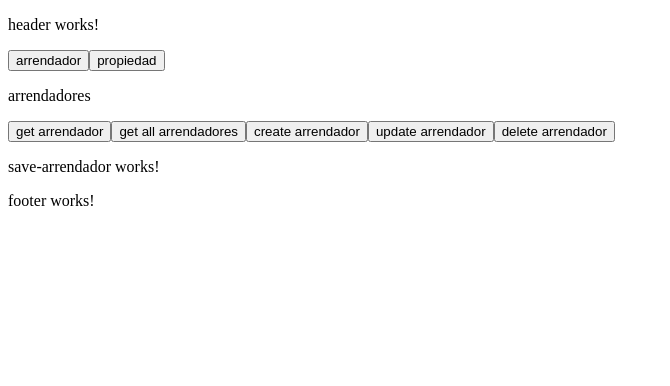
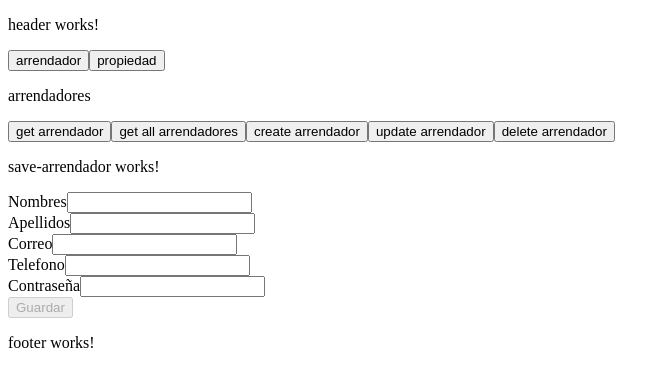
Before and after one commit to KJAIMESC/Proyecto-Web-Frontend, an Angular app: page /arrendadores/create in a window 1280 px wide. Shown: the top 386 px of the page, without its empty margins (0-670 px from the left). Built offline with nearby package versions, Linux system fonts and the light colour scheme.

Commit message:
create form and validators made
;-;

```diff
--- a/src/app/components/arrendador-crud/get-all-arrendador/get-all-arrendador.component.html
+++ b/src/app/components/arrendador-crud/get-all-arrendador/get-all-arrendador.component.html
@@ -1,7 +1,7 @@
 <p>get-all-arrendador works!</p>
 <ul>
     <li *ngFor="let arrendador of arrendadores">
-      {{ arrendador.nombres }} {{ arrendador.apellidos }} - {{ arrendador.correo }}
+      {{arrendador.id_arrendador}} -- {{ arrendador.nombres }} {{ arrendador.apellidos }} - {{ arrendador.correo }}
     </li>
 </ul>
 <p>probando!</p>
--- a/src/app/components/arrendador-crud/save-arrendador/save-arrendador.component.html
+++ b/src/app/components/arrendador-crud/save-arrendador/save-arrendador.component.html
@@ -1 +1,47 @@
 <p>save-arrendador works!</p>
+
+<form [formGroup]="arrendadorForm" (ngSubmit)="saveArrendador()">
+    <div class="form-group">
+      <label for="nombres">Nombres</label>
+      <input type="text" class="form-control" id="nombres" formControlName="nombres">
+      <div *ngIf="arrendadorForm.get('nombres')?.invalid && arrendadorForm.get('nombres')?.touched" class="text-danger">
+        Nombres requeridos
+      </div>
+    </div>
+
+    <div class="form-group">
+      <label for="apellidos">Apellidos</label>
+      <input type="text" class="form-control" id="apellidos" formControlName="apellidos">
+      <div *ngIf="arrendadorForm.get('apellidos')?.invalid && arrendadorForm.get('apellidos')?.touched" class="text-danger">
+        Apellidos requeridos
+      </div>
+    </div>
+
+    <div class="form-group">
+      <label for="correo">Correo</label>
+      <input type="email" class="form-control" id="correo" formControlName="correo" required>
+      <div *ngIf="arrendadorForm.get('correo')?.invalid && arrendadorForm.get('correo')?.touched" class="text-danger">
+        Correo electrónico inválido
+      </div>
+    </div>
+
+    <div class="form-group">
+      <label for="telefono">Telefono</label>
+      <input type="tel" class="form-control" id="telefono" formControlName="telefono">
+      <div *ngIf="arrendadorForm.get('telefono')?.invalid && arrendadorForm.get('telefono')?.touched" class="text-danger">
+        Teléfono requerido
+      </div>
+    </div>
+    <div class="form-group">
+      <label for="contrasena">Contraseña</label>
+      <input type="password" class="form-control" id="contrasena" formControlName="contrasena" required>
+      <div *ngIf="arrendadorForm.get('contrasena')?.hasError('required') && arrendadorForm.get('contrasena')?.touched" class="text-danger">
+        Contraseña requerida
+      </div>
+      <div *ngIf="arrendadorForm.get('contrasena')?.hasError('minlength') && arrendadorForm.get('contrasena')?.touched" class="text-danger">
+        La contraseña debe tener al menos 8 caracteres
+      </div>
+    </div>
+
+    <button type="submit" [disabled]="arrendadorForm.invalid">Guardar</button>
+</form>
--- a/src/app/components/arrendador-crud/save-arrendador/save-arrendador.component.ts
+++ b/src/app/components/arrendador-crud/save-arrendador/save-arrendador.component.ts
@@ -1,12 +1,52 @@
 import { Component } from '@angular/core';
+import { FormControl, FormGroup, FormsModule, ReactiveFormsModule } from '@angular/forms';
+import { Arrendador } from '../../../models/arrendador';
+import { ArrendadorService } from '../../../services/arrendador.service';
+import { Validators } from '@angular/forms';
+import { CommonModule } from '@angular/common';
 
 @Component({
   selector: 'app-save-arrendador',
   standalone: true,
-  imports: [],
+  imports: [FormsModule, ReactiveFormsModule, CommonModule],
   templateUrl: './save-arrendador.component.html',
   styleUrl: './save-arrendador.component.css'
 })
+
 export class SaveArrendadorComponent {
+  arrendadorForm: FormGroup;
+  arrendador: Arrendador = new Arrendador();
 
+  constructor(private arrendadorService: ArrendadorService) { // Fixed typo in constructor
+    this.arrendadorForm = new FormGroup({
+      nombres: new FormControl('', [Validators.required]) ,
+      apellidos: new FormControl('', [Validators.required]),
+      correo: new FormControl('', [Validators.required, Validators.email]),
+      telefono: new FormControl('', [Validators.required]),
+      contrasena: new FormControl('', [Validators.required, Validators.minLength(8)])
+    });
+  }
+
+  saveArrendador(){
+    this.arrendador.nombres = this.arrendadorForm.get('nombres')?.value;
+    this.arrendador.apellidos = this.arrendadorForm.get('apellidos')?.value;
+    this.arrendador.correo = this.arrendadorForm.get('correo')?.value;
+    this.arrendador.telefono = this.arrendadorForm.get('telefono')?.value;
+
+    if (this.arrendadorForm.get('contrasena')) {
+      this.arrendador.contrasena = this.arrendadorForm.get('contrasena')?.value;
+    }
+
+    console.log('Data to be sent:', this.arrendador);
+
+    this.arrendadorService.saveArrendador(this.arrendador)
+      .then(
+        response => {
+          window.location.href = '/arrendadores';
+        },
+        error => {
+          console.log("Error", error);
+        }
+      );
+  }
 }
--- a/src/app/models/arrendador.ts
+++ b/src/app/models/arrendador.ts
@@ -1,11 +1,11 @@
 export class Arrendador {
     constructor(
         public id_arrendador?: number | null,
-        public activado?: boolean| null,
+        public activado?: boolean | null,
         public nombres?: string | null,
         public apellidos?: string | null,
         public correo?: string | null,
-        public telefono?: string | null,
-        public contrasena?: string | null,
+        public telefono?: number | null,
+        public contrasena?: string| null,
     ){}
 }
--- a/src/app/services/arrendador.service.ts
+++ b/src/app/services/arrendador.service.ts
@@ -17,4 +17,8 @@ export class ArrendadorService {
       return response.data;
     });
   }
+
+  saveArrendador(arrendador: Arrendador): Promise<Arrendador> {
+    return axios.post<Arrendador>(this.apiUrl, arrendador).then(response => response.data);
+  }
 }
```
